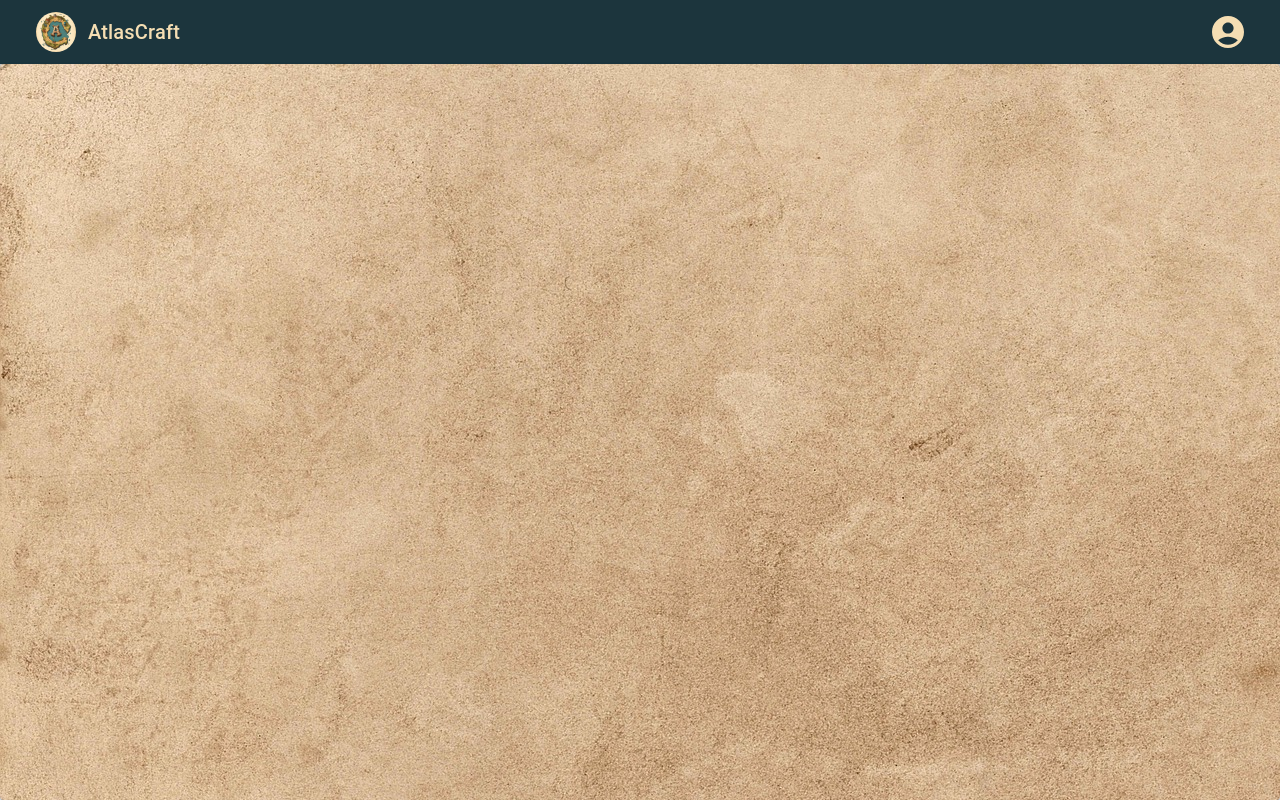
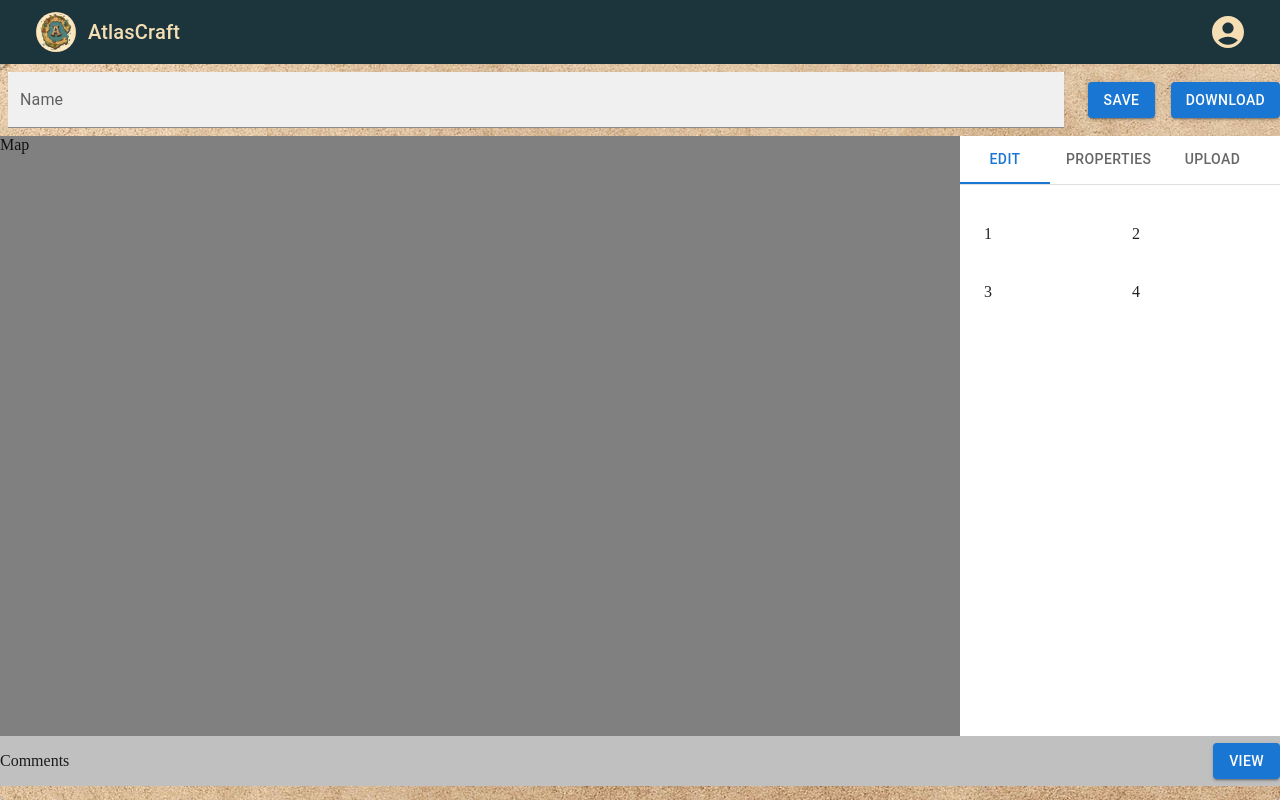
Before and after one commit to AtlasCraft/AtlasCraftFrontEnd, a React (Create React App) app: page /edit in a window 1280 px wide. Built offline with nearby package versions, Linux system fonts and the light colour scheme; no server answers.

Commit message:
Create Edit Screen View

```diff
--- a/package.json
+++ b/package.json
@@ -7,6 +7,7 @@
 		"@emotion/styled": "^11.3.0",
 		"@fontsource/roboto": "^4.5.1",
 		"@mui/icons-material": "^5.0.3",
+		"@mui/lab": "^5.0.0-alpha.125",
 		"@mui/material": "^5.0.3",
 		"@testing-library/jest-dom": "^5.14.1",
 		"@testing-library/react": "^11.2.7",
--- a/src/App.js
+++ b/src/App.js
@@ -1,15 +1,16 @@
-import "./App.css";
-import { React } from "react";
-import { BrowserRouter, Route, Switch } from "react-router-dom";
-import { AuthContextProvider } from "./auth";
-import { GlobalStoreContextProvider } from "./store";
-import { ThemeProvider, createTheme } from "@mui/material/styles";
+import './App.css';
+import { React } from 'react';
+import { BrowserRouter, Route, Switch } from 'react-router-dom';
+import { AuthContextProvider } from './auth';
+import { GlobalStoreContextProvider } from './store';
+import { ThemeProvider, createTheme } from '@mui/material/styles';
 import {
   NavigationBar,
   HomeScreen,
   AppPaperScreen,
-	DrawScreen
-} from "./components";
+  DrawScreen,
+  EditScreen,
+} from './components';
 /*
     This is our application's top-level component.
 
@@ -25,10 +26,10 @@ import {
 let theme = createTheme({
   palette: {
     primary: {
-			main: "#b6b4b4e1",
+      main: '#b6b4b4e1',
     },
     secondary: {
-			main: "#edf2ff",
+      main: '#edf2ff',
     },
   },
 });
@@ -44,6 +45,7 @@ const App = () => {
             <Switch>
               <Route path="/" exact component={DrawScreen} />
               <Route path="/home" exact component={HomeScreen} />
+              <Route path="/edit" exact component={EditScreen} />
             </Switch>
           </AppPaperScreen>
           {/* </ThemeProvider> */}
--- /dev/null
+++ b/src/components/EditScreen.js
@@ -0,0 +1,123 @@
+import React from 'react';
+import Box from '@mui/material/Box';
+import TextField from '@mui/material/TextField';
+import Button from '@mui/material/Button';
+import Stack from '@mui/material/Stack';
+import Tab from '@mui/material/Tab';
+import TabContext from '@mui/lab/TabContext';
+import TabList from '@mui/lab/TabList';
+import TabPanel from '@mui/lab/TabPanel';
+import Grid from '@mui/material/Grid';
+
+export default function EditScreen() {
+  const [value, setValue] = React.useState('1');
+
+  const handleChange = (event, newValue) => {
+    setValue(newValue);
+  };
+  return (
+    <div>
+      <div>
+        <Box
+          component="form"
+          sx={{
+            '& .MuiTextField-root': {
+              m: 1,
+              width: '85vw',
+              background: 'white',
+            },
+          }}
+          noValidate
+          autoComplete="off"
+        >
+          <Stack
+            direction="row"
+            justifyContent="center"
+            alignItems="center"
+            spacing={2}
+          >
+            <TextField id="mapname" label="Name" variant="filled" hiddenLabel />
+            <Button
+              variant="contained"
+              href="#"
+              sx={{
+                'align-self': 'center',
+              }}
+            >
+              Save
+            </Button>
+            <Button
+              variant="contained"
+              href="#"
+              sx={{ 'align-self': 'center' }}
+            >
+              Download
+            </Button>
+          </Stack>
+        </Box>
+      </div>
+      <div style={{ height: '75vh' }}>
+        <Stack direction="row" height="100%">
+          <div
+            style={{
+              width: '75%',
+              background: 'gray',
+              height: '100%',
+            }}
+          >
+            Map
+          </div>
+          <div style={{ width: '25%', background: 'white' }}>
+            <TabContext value={value}>
+              <Box sx={{ borderBottom: 1, borderColor: 'divider' }}>
+                <TabList onChange={handleChange} aria-label="Edit Tabs">
+                  <Tab label="Edit" value="1" />
+                  <Tab label="Properties" value="2" />
+                  <Tab label="Upload" value="3" />
+                  <Tab label="Help" value="3" />
+                </TabList>
+              </Box>
+              <TabPanel value="1">
+                <Box sx={{ width: '100%' }}>
+                  <Grid
+                    container
+                    rowSpacing={1}
+                    columnSpacing={{ xs: 1, sm: 2, md: 3 }}
+                  >
+                    <Grid item xs={6}>
+                      <p>1</p>
+                    </Grid>
+                    <Grid item xs={6}>
+                      <p>2</p>
+                    </Grid>
+                    <Grid item xs={6}>
+                      <p>3</p>
+                    </Grid>
+                    <Grid item xs={6}>
+                      <p>4</p>
+                    </Grid>
+                  </Grid>
+                </Box>
+              </TabPanel>
+              <TabPanel value="2">Item Two</TabPanel>
+              <TabPanel value="3">Item Three</TabPanel>
+            </TabContext>
+          </div>
+        </Stack>
+      </div>
+      <div>
+        <Stack
+          direction="row"
+          height="100%"
+          justifyContent="space-between"
+          style={{ background: 'rgb(192,192,192)' }}
+        >
+          <p>Comments</p>
+          <Button variant="contained" href="#" sx={{ 'align-self': 'center' }}>
+            View
+          </Button>
+        </Stack>
+      </div>
+    </div>
+  );
+}
--- /dev/null
+++ b/src/components/EditToolbar.js
@@ -0,0 +1,3 @@
+import React from 'react';
+
+export default function EditToolbar() {}
```
Also changed, not shown: src/components/index.js (+10 -8 lines), 1 other file (tests, documents, lock files or other folders). Lines whose indentation alone changed are shown as unchanged.
